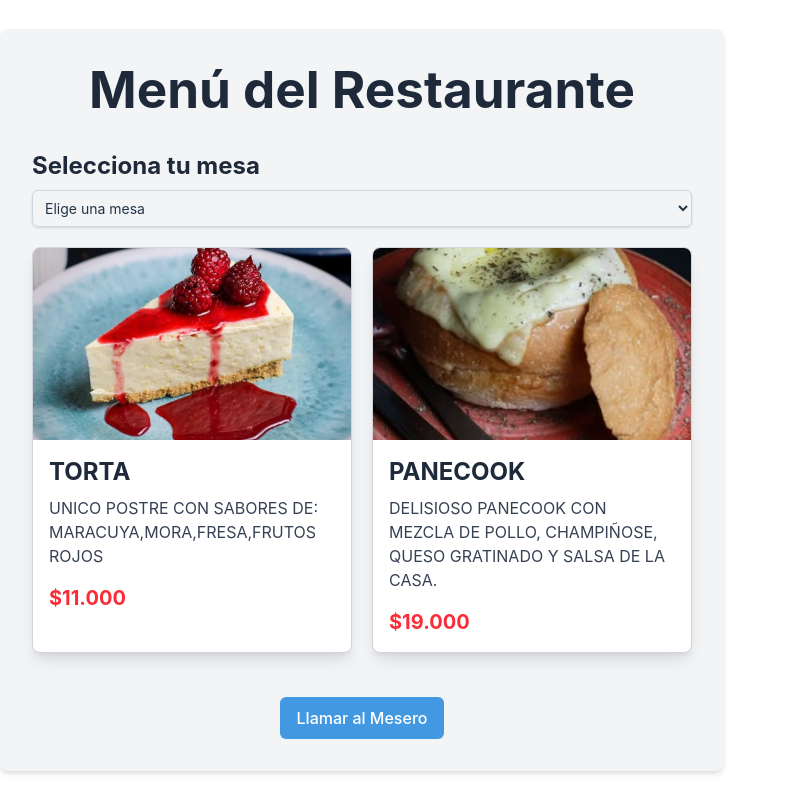
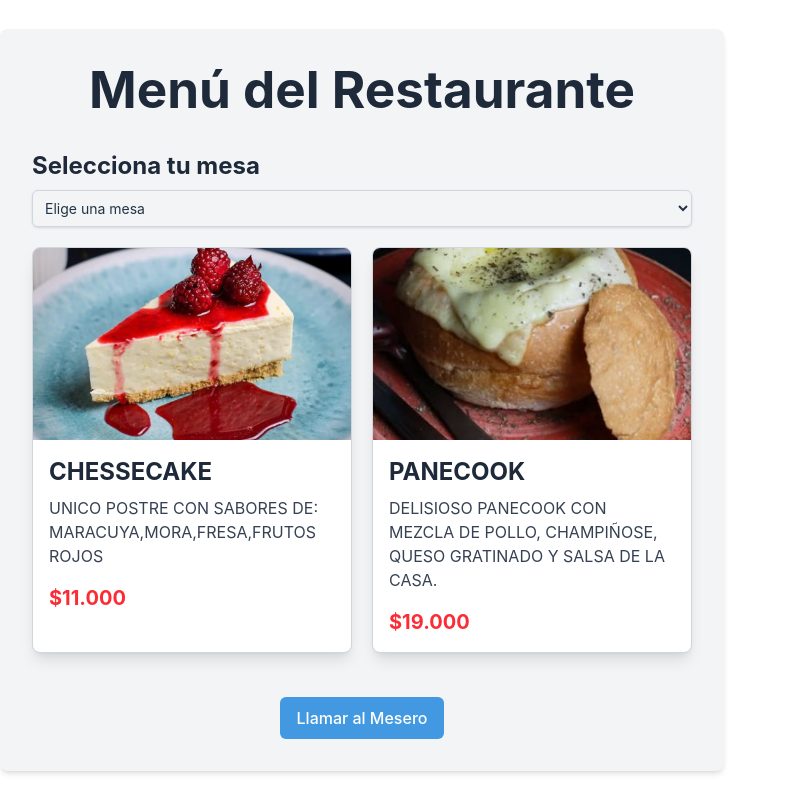
Before and after one commit to EduardoGomez1701/AppRestaurante, a React (Vite) app: page / in a window 1280 px wide. Shown: the whole page, without its empty margins (0-787 px from the left). Built offline with nearby package versions, Linux system fonts and the light colour scheme.

Commit message:
SextaVersion

```diff
--- a/src/App.jsx
+++ b/src/App.jsx
@@ -6,8 +6,8 @@ import TableSelector from './components/TableSelector '
 import OrderAlert from './components/OrderAlert'
 
   const menuItem = [
-    { name: 'TORTA', description: 'UNICO POSTRE CON SABORES DE: MARACUYA,MORA,FRESA,FRUTOS ROJOS', price: 11.000, image: 'public/CHESSECAKE.jpg' },
-    { name: 'PANECOOK', description: 'DELISIOSO PANECOOK CON MEZCLA DE POLLO, CHAMPIÑOSE, QUESO GRATINADO Y SALSA DE LA CASA.', price: 19.000, image: 'public/img/PANECOOK.jpg' },
+    { name: 'CHESSECAKE', description: 'UNICO POSTRE CON SABORES DE: MARACUYA,MORA,FRESA,FRUTOS ROJOS', price: 11.000, image: 'public/CHESSECAKE.jpg' },
+    { name: 'PANECOOK', description: 'DELISIOSO PANECOOK CON MEZCLA DE POLLO, CHAMPIÑOSE, QUESO GRATINADO Y SALSA DE LA CASA.', price: 19.000, image: 'public/PANECOOK.jpg' },
     // Añade más platos aquí
   ];
 
```
Also changed, not shown: public/PANECOOK.jpg (renamed from public/img/PANECOOK.jpg).
